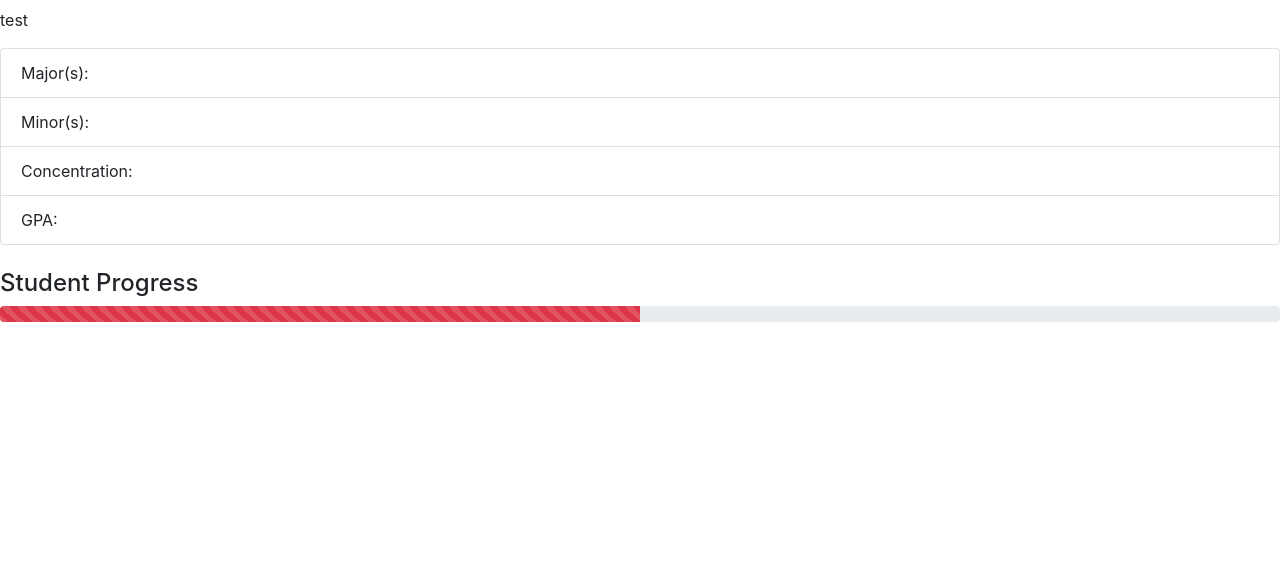
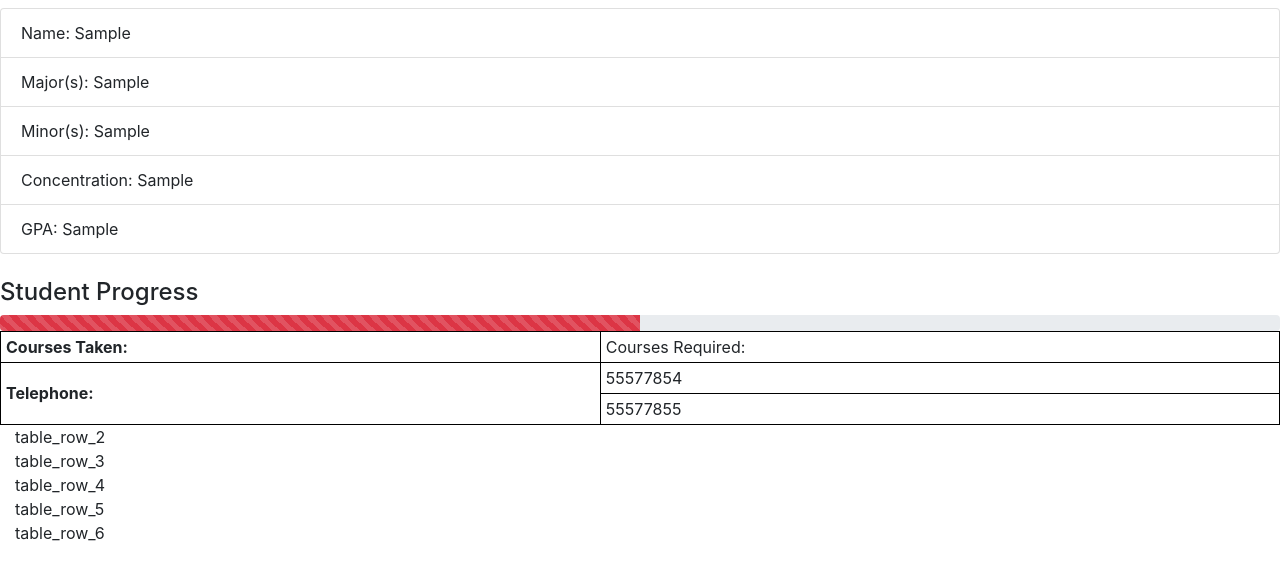
Before and after one commit to technostarbtd5/degree-z, a PHP site: page /client/home.php in a window 1280 px wide. Shown: the part 160-740 px from the top of the page. Run offline with PHP 8.4, Linux system fonts and the light colour scheme; tables that the repository leaves empty or names only in its code hold one stand-in row (values such as "Sample post").

Commit message:
Home update

```diff
--- /dev/null
+++ b/client/home.js
@@ -0,0 +1,3 @@
+var obj = JSON.parse('{ "name":"Alexandra Mednikova", "major": Information Technology and Web Science, "minor":"N/A", "concentration": Data Science}');
+
+document.getElementById("demo").innerHTML = obj.name;
--- a/client/home.php
+++ b/client/home.php
@@ -1,29 +1,35 @@
 <?php
-$servername = "localhost";
-$username = "username";
-$password = "password";
-$dbname = "whateverDBineed";
+	$dbConnect = false;
+	$dbUser = 'root';
+	$dbPass = '';
+	$dbSelect = 'test2';
+	@ $db = new mysqli('localhost', $dbUser, $dbPass, $dbSelect);
 
-// Create connection
-$conn = new mysqli($servername, $username, $password, $dbname);
-// Check connection
-if ($conn->connect_error) {
-  die("Connection failed: " . $conn->connect_error);
-}
-$conn->close();
-?>
+	if ($db->connect_error) {
+		echo '<div class="messages">Could not connect to the database. Error: ';
+		echo $db->connect_errno . ' - ' . $db->connect_error . '</div>';
+	} else {
+		$dbConnect = true;
+    }
 
+    $sql = "SELECT Major, Minor, Concentration, GPA, Person FROM testing";
+    $result = $db->query($sql);
 
+    ?>
 
 <script src="https://code.jquery.com/jquery-3.5.1.slim.min.js" integrity="sha384-DfXdz2htPH0lsSSs5nCTpuj/zy4C+OGpamoFVy38MVBnE+IbbVYUew+OrCXaRkfj" crossorigin="anonymous"></script>
 <script src="https://cdn.jsdelivr.net/npm/bootstrap@4.5.3/dist/js/bootstrap.bundle.min.js" integrity="sha384-ho+j7jyWK8fNQe+A12Hb8AhRq26LrZ/JpcUGGOn+Y7RsweNrtN/tE3MoK7ZeZDyx" crossorigin="anonymous"></script>
+<script type="text/javascript" src="home.js"></script>
 <link rel="stylesheet" href="https://cdn.jsdelivr.net/npm/bootstrap@4.5.3/dist/css/bootstrap.min.css" integrity="sha384-TX8t27EcRE3e/ihU7zmQxVncDAy5uIKz4rEkgIXeMed4M0jlfIDPvg6uqKI2xXr2" crossorigin="anonymous">
 <style type="text/css">
 
+
 </style>
 <style type="text/css"></style>
+<script src="home.js"></script>
+
 <script src="/client/common/header.js"></script>
-
+<link rel="stylesheet" href="../degree-z.css">
 <title>Home</title>
 </head>
 
@@ -52,14 +58,101 @@ $conn->close();
     </nav>
 
     <h1 class="header">Rensselaer</h1>
-    <p>test</p>
+
+
+
     <ul class="list-group">
-        <li class="list-group-item">Major(s):</li>
-        <li class="list-group-item">Minor(s):</li>
-        <li class="list-group-item">Concentration:</li>
-        <li class="list-group-item">GPA:</li>
+
+    <li class="list-group-item"> <?php
+
+        $result0 = $db->query($sql);
+        if ($result0->num_rows > 0) {
+  // output data of each row
+  while($row1 = $result0->fetch_assoc()) {
+    echo "Name: " . $row1["Person"].  "<br>";
+  }
+}
+
+?></li>
+
+
+
+        <li class="list-group-item"> <?php if ($result->num_rows > 0) {
+  // output data of each row
+  while($row = $result->fetch_assoc()) {
+    echo "Major(s): " . $row["Major"].  "<br>";
+  }
+}
+
+?></li>
+
+
+
+
+        <li class="list-group-item"><?php
+
+        $result1 = $db->query($sql);
+        if ($result1->num_rows > 0) {
+  // output data of each row
+  while($row1 = $result1->fetch_assoc()) {
+    echo "Minor(s): " . $row1["Minor"].  "<br>";
+  }
+}
+
+?>
+
+</li>
+        <li class="list-group-item"><?php
+
+        $result2 = $db->query($sql);
+        if ($result2->num_rows > 0) {
+  // output data of each row
+  while($row1 = $result2->fetch_assoc()) {
+    echo "Concentration: " . $row1["Concentration"].  "<br>";
+  }
+}
+
+?>
+
+        </li>
+        <li class="list-group-item"><?php
+
+        $result3 = $db->query($sql);
+        if ($result3->num_rows > 0) {
+  // output data of each row
+  while($row1 = $result3->fetch_assoc()) {
+    echo "GPA: " . $row1["GPA"].  "<br>";
+  }
+}
+
+?></li>
     </ul><br>
     <h4>Student Progress</h4>
     <div class="progress">
         <div class="progress-bar progress-bar-striped bg-danger" role="progressbar" style="width: 50%" aria-valuenow="100" aria-valuemin="0" aria-valuemax="100"></div>
     </div>
+
+
+
+<table style="width:100%">
+  <tr>
+    <th>Courses Taken:</th>
+    <td>Courses Required:</td>
+  </tr>
+  <tr>
+    <th rowspan="2">Telephone:</th>
+    <td>55577854</td>
+  </tr>
+  <tr>
+    <td>55577855</td>
+  </tr>
+</table>
+
+</div>
+  <div class="col-md-6">table_row_2</div>
+  <div class="col-md-6">table_row_3</div>
+  <div class="col-md-6">table_row_4</div>
+  <div class="col-md-6">table_row_5</div>
+  <div class="col-md-6">table_row_6</div>
+</div>
+<p id="demo"></p>
--- a/degree-z.css
+++ b/degree-z.css
@@ -4,11 +4,11 @@ Color suggestions:
 */
 
 body {
-	margin: 0;
+    margin: 0;
 }
 
 .current {
-	opacity: 1;
+    opacity: 1;
 }
 
 .background {
@@ -22,5 +22,18 @@ body {
 
 #alignright {
     text-align: right;
-    margin-right:100px;
+    margin-right: 100px;
 }
+
+table,
+th,
+td {
+    border: 1px solid black;
+    border-collapse: collapse;
+}
+
+th,
+td {
+    padding: 5px;
+    text-align: left;
+}
```
Also changed, not shown: client/home/home.json (+0 -14 lines).
